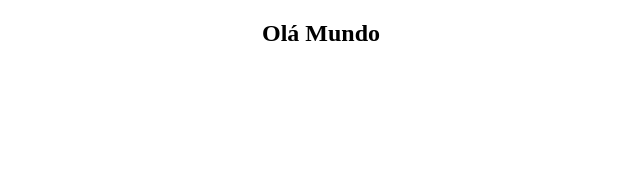
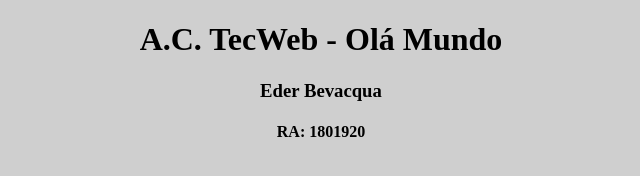
Before and after one commit to dgmolina/AcDevOps_TecWeb, a plain HTML site: page paginaEB.html in a window 1280 px wide. Shown: the whole page, without its empty margins (319-959 px from the left). Drawn offline with Linux system fonts and the light colour scheme.

Commit message:
Dados pessoais atualizados.

```diff
--- a/paginaEB.html
+++ b/paginaEB.html
@@ -4,9 +4,13 @@
     <meta charset="UTF-8">
     <meta name="viewport" content="width=device-width, initial-scale=1.0">
     <meta http-equiv="X-UA-Compatible" content="ie=edge">
-    <title>Document - HTML</title>
+    <title>ac_DevOps - HTML</title>
 </head>
-<body style="text-align: center">
-    <p><h2> Olá Mundo </h2></p>
+<body style="background:#cfcfcf">
+    <div style="text-align:center">
+        <p><h1>A.C. TecWeb - Olá Mundo</h1></p>
+        <p><h3>Eder Bevacqua</h3></p>
+        <p><h4>RA: 1801920</h4></p>
+    </div>
 </body>
 </html>
```
